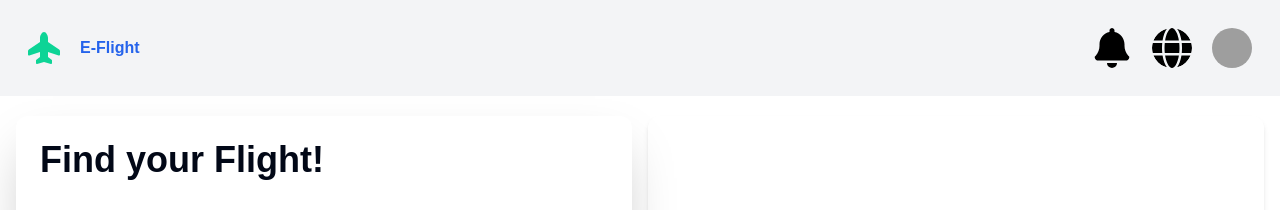
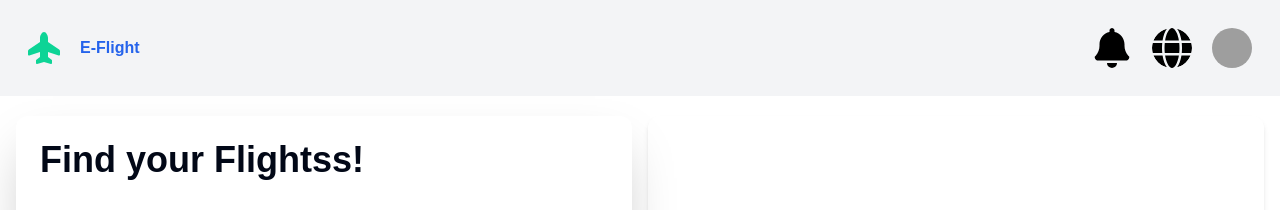
Before and after one commit to Munir-talha/Asterisk-Booking-System, a Next.js app: page / in a window 1280 px wide. Shown: the top 210 px of the page. Built offline with nearby package versions, Linux system fonts and the light colour scheme; grey boxes are pictures that could not be loaded.

Commit message:
Update FindFlight.jsx

```diff
--- a/src/components/FindFlight/FindFlight.jsx
+++ b/src/components/FindFlight/FindFlight.jsx
@@ -108,7 +108,7 @@ function FindFlight() {
         <div className="container mx-auto px-4 mt-5 grid grid-cols-12 gap-4">
             <div className="col-span-12 lg:col-span-6 flex flex-col gap-4">
                 <div className="bg-white p-4 md:p-6 rounded-xl shadow-2xl max-w-screen-lg ">
-                    <p className="font-bold text-center text-4xl md:text-left mb-8">Find your Flight!</p>
+                    <p className="font-bold text-center text-4xl md:text-left mb-8">Find your Flightss!</p>
                     <div className="flex flex-col md:flex-row gap-2 md:gap-4">
                         {/* Round Trip / One Way badges */}
                         <Badge
```
